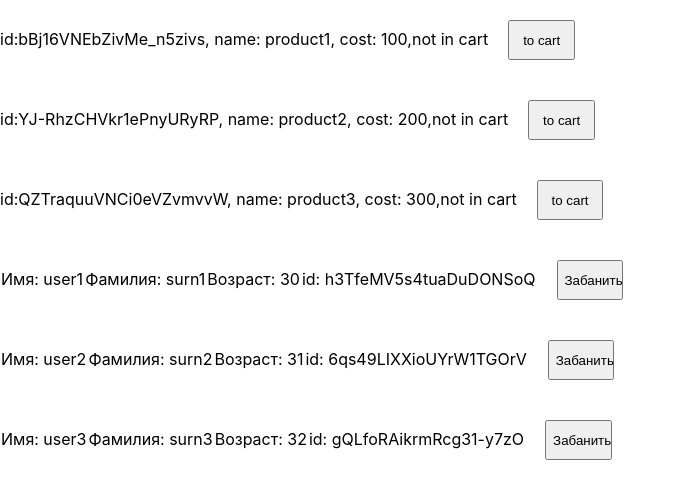
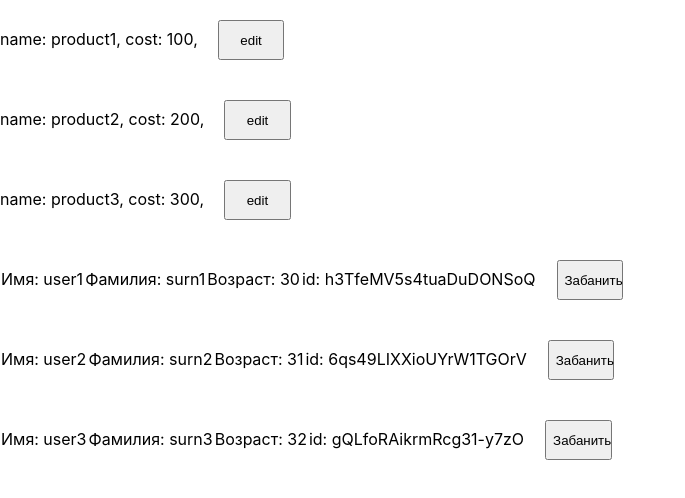
Before and after one commit to Alfaussa/my-app, a React (Create React App) app: page / in a window 1280 px wide. Shown: the top 498 px of the page, without its empty margins (0-685 px from the left). Built offline with nearby package versions, Linux system fonts and the light colour scheme.

Commit message:
⊗jsrtPmCpEPS1

```diff
--- a/src/Product.js
+++ b/src/Product.js
@@ -1,12 +1,11 @@
 import React from 'react';
 
-function Product({ id, name, cost, inCart, addToCart}) {
+function Product({ id, name, cost, isEdit, toggleMode, editProd}) {
 	return <div>
-		id:<span>{id}</span>,
-		name: <span>{name}</span>,
-		cost: <span>{cost}</span>,
-		<span>{inCart ? 'in cart' : 'not in cart'}</span>
-		<button onClick={() => addToCart(id)}>to cart</button>
+
+		name: {isEdit ? <input value ={name} onChange={event => editProd(id, 'name', event)}/> :<span>{name}</span>},
+		cost: {isEdit ? <input value ={cost} onChange={event => editProd(id, 'cost', event)}/> :<span>{cost}</span>},
+		<button onClick={() => toggleMode(id)}>{isEdit ? 'save' : 'edit'}</button>
 	</div>;
 }
 export default Product;
--- a/src/Products.js
+++ b/src/Products.js
@@ -4,19 +4,30 @@ import Product from './Product';
 
 const initProds = [
 	{id: nanoid(), name: 'product1', cost: 100,
-		inCart: false},
+		isEdit: false},
 	{id: nanoid(), name: 'product2', cost: 200,
-		inCart: false},
+		isEdit: false},
 	{id: nanoid(), name: 'product3', cost: 300,
-		inCart: false},
+		isEdit: false},
 ];
 function Products() {
 	const [prods, setProds] = useState(initProds);
 
-	function addToCart(id){
+	function toggleMode(id){
 		setProds(prods.map(prod => {
-			if (prod.id ===id){
-				prod.inCart =true;
+			if(prod.id === id){
+				prod.isEdit = !prod.isEdit;
+			}
+
+			return prod;
+		}))
+	}
+
+
+	function editProd(id, field, event){
+		setProds(prods.map(prod => {
+			if (prod.id === id){
+				prod[field] = event.target.value;
 			}
 			return prod;
 		}))
@@ -30,8 +41,9 @@ function Products() {
 			id={prod.id}
 			name  ={prod.name}
 			cost  ={prod.cost}
-			inCart={prod.inCart}
-			addToCart ={addToCart}
+			isEdit={prod.isEdit}
+			toggleMode={toggleMode}
+			editProd={editProd}
 			/>
 	});
 
--- a/src/Users.js
+++ b/src/Users.js
@@ -39,4 +39,4 @@ function Users(){
     </>
 
 }
-export default Users;
+export default Users; ;
```
